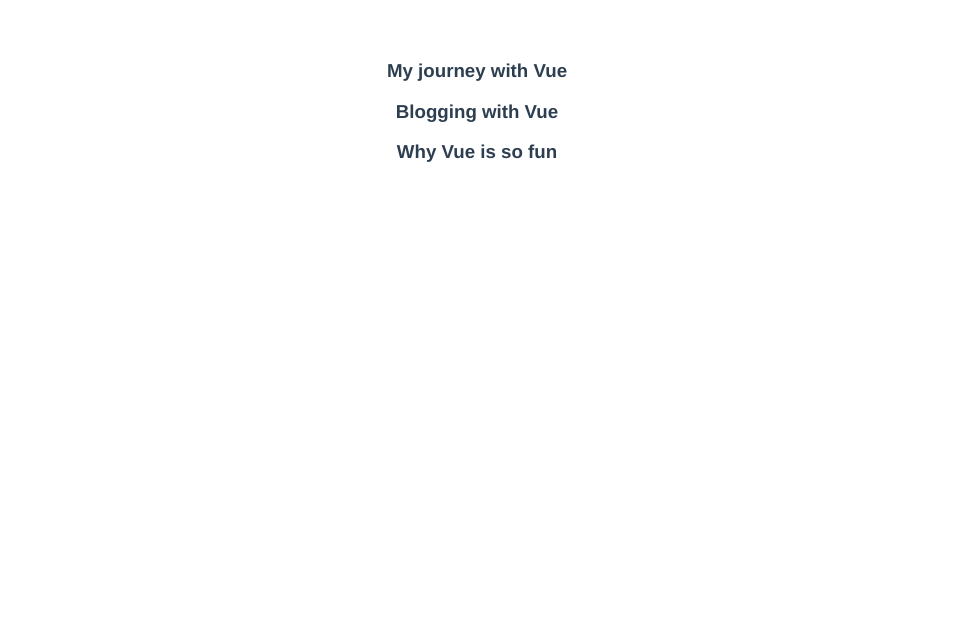
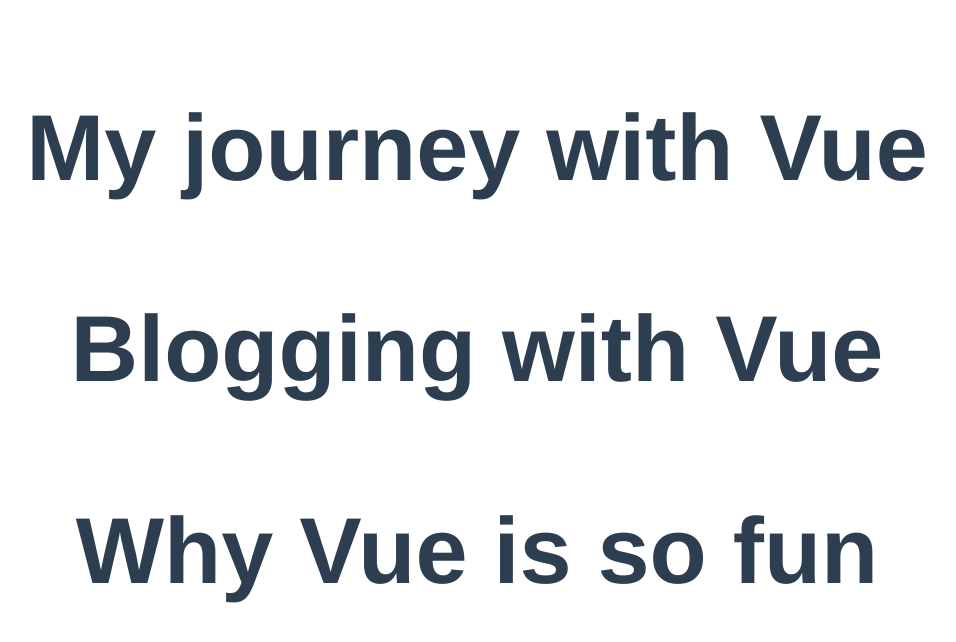
Before and after one commit to katelove/vue-practice, a Vue app: page / in a window 1280 px wide. Shown: the top 642 px of the page, without its empty margins (163-1119 px from the left). Built offline with nearby package versions, Linux system fonts and the light colour scheme.

Commit message:
add watch component

```diff
--- a/src/App.vue
+++ b/src/App.vue
@@ -6,7 +6,7 @@
     <!-- <PersonFather/> -->
     <!-- <Event/> -->
     <!-- <Example/> -->
-    <BlogPostDemo/>
+    <WatchBlogPost/>
   </div>
 </template>
 
@@ -16,7 +16,7 @@
 // import PersonFather from '@/views/Person/PersonFather.vue'
 // import Event from '@/views/Method/Event.vue'
 // import Example from '@/views/ClassStyle/Example.vue'
-import BlogPostDemo from '@/views/Basic/BlogPostDemo.vue'
+import WatchBlogPost from '@/views/Basic/WatchBlogPost.vue'
 
 export default {
   name: 'App',
@@ -26,7 +26,7 @@
     // PersonFather,
     // Event
     // Example
-    BlogPostDemo
+    WatchBlogPost
   }
 }
 </script>
--- /dev/null
+++ b/src/views/Basic/WatchBlogPost.vue
@@ -0,0 +1,39 @@
+<template>
+  <div :style="{ fontSize: postFontSize + 'em' }">
+    <BlogPost
+      v-for="post in posts"
+      v-bind:key="post.id"
+      v-bind:title="post.title"
+    >
+    </BlogPost>
+  </div>
+</template>
+
+<script>
+import BlogPost from "@/views/Basic/BlogPost.vue";
+export default {
+  name: "WatchBlogPost",
+  data() {
+    return {
+      postFontSize: 5,
+      posts: [
+        {
+          id: 1,
+          title: "My journey with Vue",
+        },
+        {
+          id: 2,
+          title: "Blogging with Vue",
+        },
+        {
+          id: 3,
+          title: "Why Vue is so fun",
+        },
+      ],
+    };
+  },
+  components: {
+    BlogPost,
+  },
+};
+</script>
```
